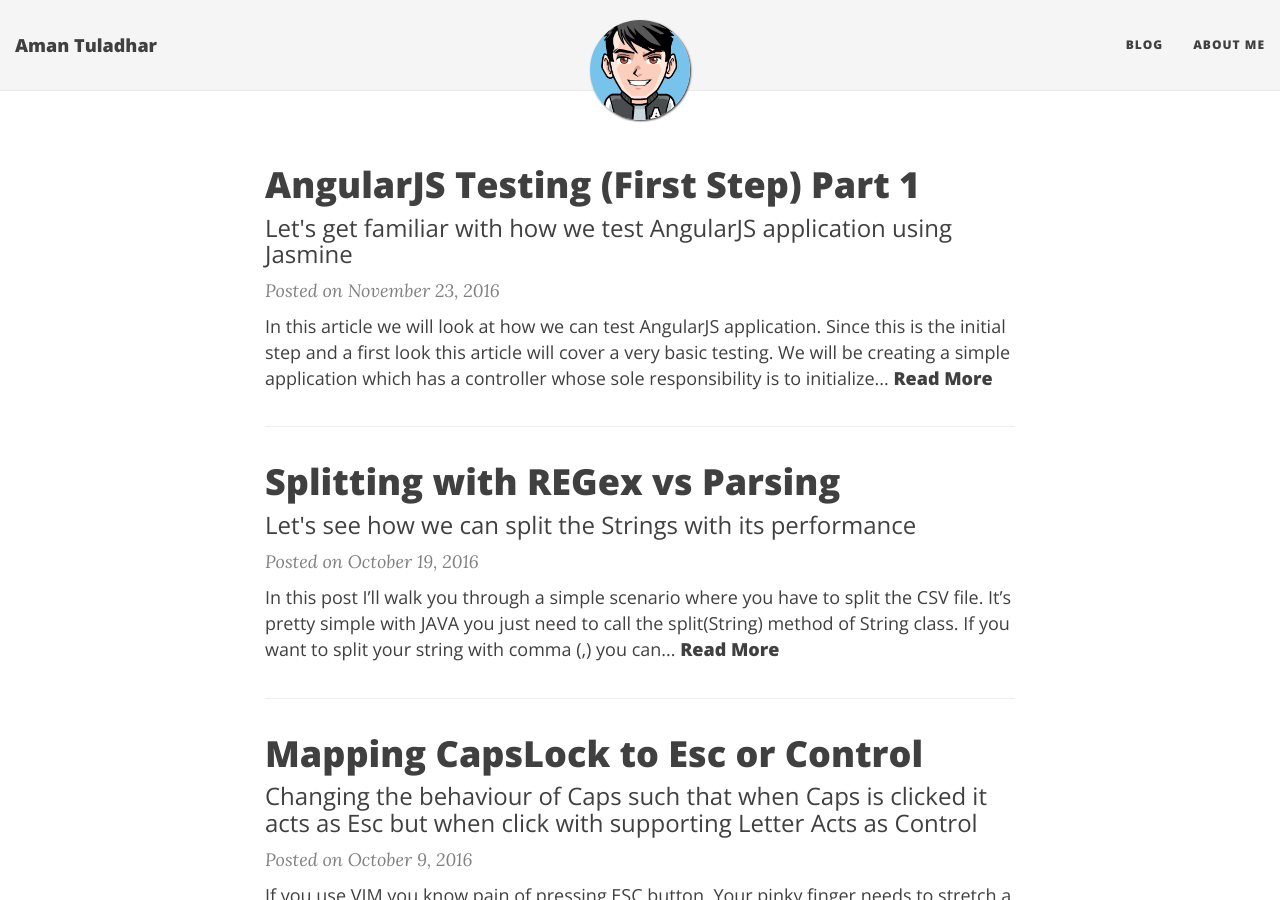
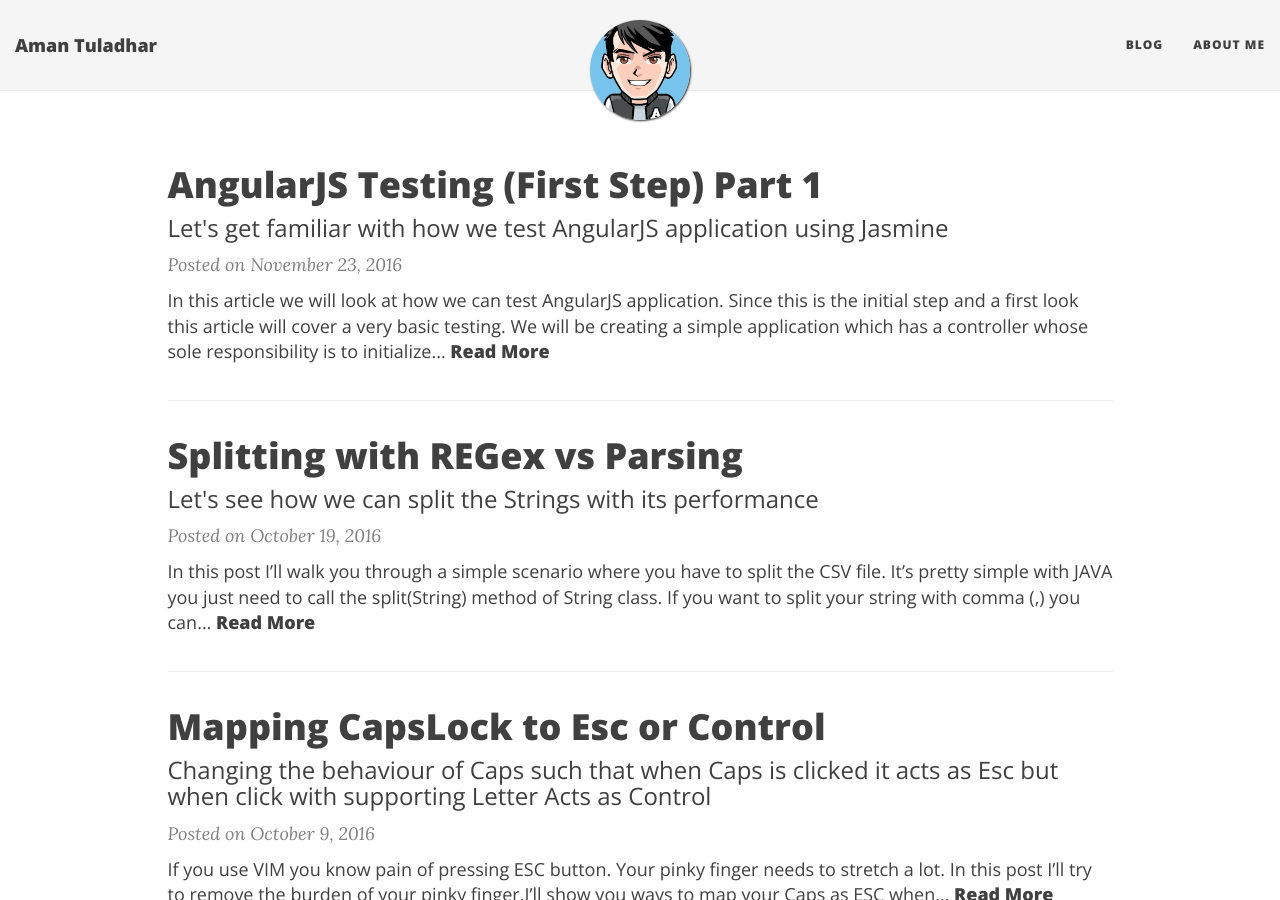
Before and after one commit to amantuladhar/amantuladhar.github.io, a Jekyll site: the page built from index.html, in a window 1280 px wide and 900 px high. Built offline with Jekyll 4.4.1, drawn with Linux system fonts in a browser that asks for light colours; nearby versions of some CDN libraries; the list of posts is cut into pages by our own code.

Commit message:
Increase the area of content to view

```diff
--- a/_includes/header.html
+++ b/_includes/header.html
@@ -9,7 +9,7 @@
 <div class="intro-header no-img">
     <div class="container">
         <div class="row">
-            <div class="col-lg-8 col-lg-offset-2 col-md-10 col-md-offset-1">
+            <div class="col-lg-10 col-lg-offset-1 col-md-10 col-md-offset-1">
                 <div class="{{ include.type }}-heading">
                     <h1>{% if page.title %}{{ page.title }}{% else %}<br/>{% endif %}</h1>
                     {% if page.subtitle %}
--- a/_layouts/page.html
+++ b/_layouts/page.html
@@ -6,7 +6,7 @@
 
 <div class="container" role="main">
   <div class="row">
-    <div class="col-lg-8 col-lg-offset-2 col-md-10 col-md-offset-1">
+    <div class="col-lg-10 col-lg-offset-1 col-md-10 col-md-offset-1">
       {{ content }}
 	    {% if page.comments %}
         <div class="disqus-comments">
--- a/_layouts/post.html
+++ b/_layouts/post.html
@@ -6,7 +6,7 @@
 
 <div class="container">
     <div class="row">
-        <div class="col-lg-8 col-lg-offset-2 col-md-10 col-md-offset-1">
+        <div class="col-lg-10 col-lg-offset-1 col-md-10 col-md-offset-1">
             <article role="main" class="blog-post">
                 {{ content }}
             </article>
```
